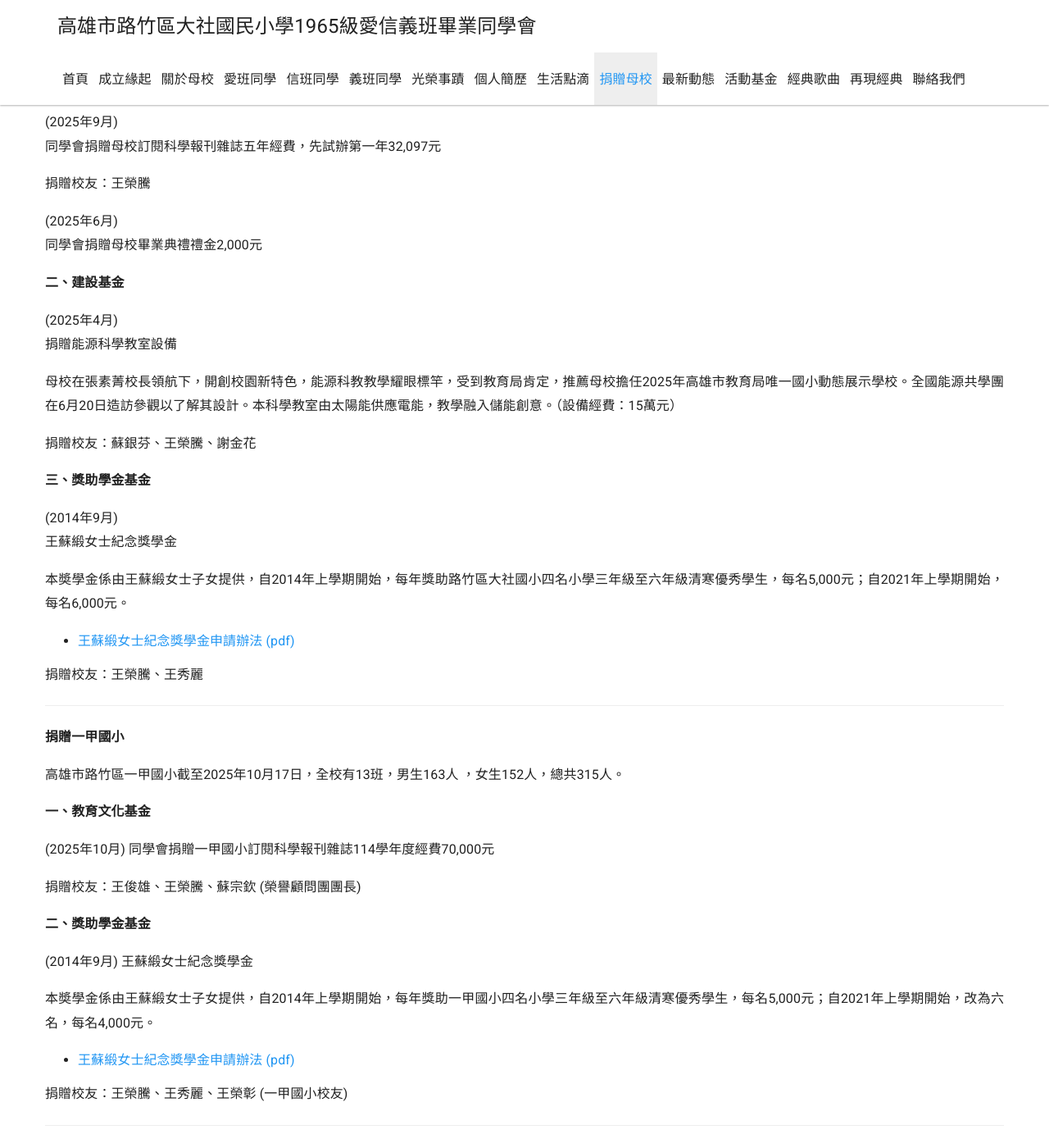
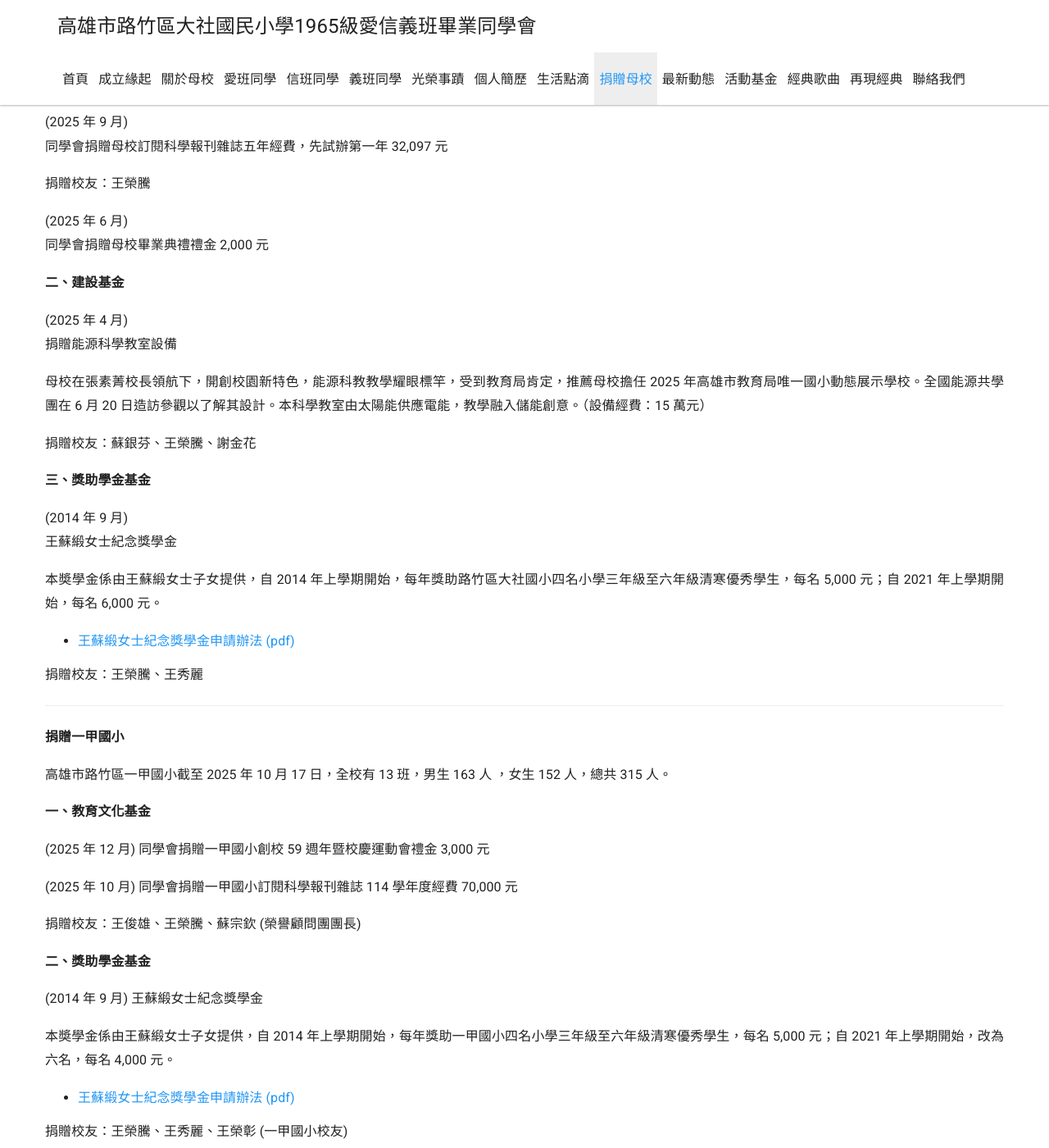
Before and after one commit to dashe1965/dashe1965.github.io, a Jekyll site: the page built from _docs/donate/donate.md, in a window 1280 px wide and 1400 px high, scrolled down 786 px. Shown: the whole window at 82% size. Built offline with Jekyll 4.4.1, drawn with Linux system fonts in a browser that asks for light colours; nearby versions of some CDN libraries; some of the changed text lies outside the part shown.

Commit message:
minor text update

```diff
--- a/_docs/donate/donate.md
+++ b/_docs/donate/donate.md
@@ -4,50 +4,48 @@ permalink: /donate/
 sectionid: donate
 ---
 
-路竹區大社國小成立於1900年，近年來受到少子化嚴重衝擊，至今全校不到兩百位國小學生。學校企盼資源整合，吸引新生入學。
+路竹區大社國小成立於 1900 年，近年來受到少子化嚴重衝擊，至今全校不到兩百位國小學生。學校企盼資源整合，吸引新生入學。
 
 - [路竹區大社國小捐款表單 (pdf)](/files/路竹區大社國小捐款表單.pdf)
 
 **一、教育文化基金**
 
-(2025年11月)<br />
-同學會祝賀母校創校125週年，捐贈教育文化基金10萬元
+(2025 年 11 月)<br />
+同學會祝賀母校創校 125 週年，捐贈教育文化基金 10 萬元
 
 捐贈校友：王榮騰、王秀麗
 
-(2025年11月)<br />
-同學會捐贈母校創校125週年暨校慶運動會禮金9,000元
+(2025 年 11 月)<br />
+同學會捐贈母校創校 125 週年暨校慶運動會禮金 9,000 元
 
-(2025年11月)<br />
-同學會捐贈母校學弟學妹151個書包及15件校服經費共86,000元
+(2025 年 11 月)<br />
+同學會捐贈母校學弟學妹 151 個書包及 15 件校服經費共 86,000 元
 
 捐贈校友：王榮騰、王猷裁、王俊雄、蘇銀芬、謝金花、謝明裕、楊春龍、王叁成、王月華、林秀碧、王金菊、王榮三、王秀麗、王雪
 
-(2025年9月)<br />
-同學會捐贈母校訂閱科學報刊雜誌五年經費，先試辦第一年32,097元
+(2025 年 9 月)<br />
+同學會捐贈母校訂閱科學報刊雜誌五年經費，先試辦第一年 32,097 元
 
 捐贈校友：王榮騰
 
-(2025年6月)<br />
-同學會捐贈母校畢業典禮禮金2,000元
-
+(2025 年 6 月)<br />
+同學會捐贈母校畢業典禮禮金 2,000 元
 
 **二、建設基金**
 
-(2025年4月)<br />
+(2025 年 4 月)<br />
 捐贈能源科學教室設備
 
-母校在張素菁校長領航下，開創校園新特色，能源科教教學耀眼標竿，受到教育局肯定，推薦母校擔任2025年高雄市教育局唯一國小動態展示學校。全國能源共學團在6月20日造訪參觀以了解其設計。本科學教室由太陽能供應電能，教學融入儲能創意。（設備經費：15萬元）
+母校在張素菁校長領航下，開創校園新特色，能源科教教學耀眼標竿，受到教育局肯定，推薦母校擔任 2025 年高雄市教育局唯一國小動態展示學校。全國能源共學團在 6 月 20 日造訪參觀以了解其設計。本科學教室由太陽能供應電能，教學融入儲能創意。（設備經費：15 萬元）
 
 捐贈校友：蘇銀芬、王榮騰、謝金花
 
-
 **三、獎助學金基金**
 
-(2014年9月)<br />
+(2014 年 9 月)<br />
 王蘇緞女士紀念獎學金
 
-本奬學金係由王蘇緞女士子女提供，自2014年上學期開始，每年獎助路竹區大社國小四名小學三年級至六年級清寒優秀學生，每名5,000元；自2021年上學期開始，每名6,000元。
+本奬學金係由王蘇緞女士子女提供，自 2014 年上學期開始，每年獎助路竹區大社國小四名小學三年級至六年級清寒優秀學生，每名 5,000 元；自 2021 年上學期開始，每名 6,000 元。
 
 - [王蘇緞女士紀念獎學金申請辦法 (pdf)](/files/王蘇緞獎學金申請要點.pdf)
 
@@ -57,21 +55,24 @@ sectionid: donate
 
 **捐贈一甲國小**
 
-高雄市路竹區一甲國小截至2025年10月17日，全校有13班，男生163人 ，女生152人，總共315人。
+高雄市路竹區一甲國小截至 2025 年 10 月 17 日，全校有 13 班，男生 163 人 ，女生 152 人，總共 315 人。
 
 **一、教育文化基金**
 
-(2025年10月)
-同學會捐贈一甲國小訂閱科學報刊雜誌114學年度經費70,000元
+(2025 年 12 月)
+同學會捐贈一甲國小創校 59 週年暨校慶運動會禮金 3,000 元
+
+(2025 年 10 月)
+同學會捐贈一甲國小訂閱科學報刊雜誌 114 學年度經費 70,000 元
 
 捐贈校友：王俊雄、王榮騰、蘇宗欽 (榮譽顧問團團長)
 
 **二、獎助學金基金**
 
-(2014年9月)
+(2014 年 9 月)
 王蘇緞女士紀念獎學金
 
-本奬學金係由王蘇緞女士子女提供，自2014年上學期開始，每年獎助一甲國小四名小學三年級至六年級清寒優秀學生，每名5,000元；自2021年上學期開始，改為六名，每名4,000元。
+本奬學金係由王蘇緞女士子女提供，自 2014 年上學期開始，每年獎助一甲國小四名小學三年級至六年級清寒優秀學生，每名 5,000 元；自 2021 年上學期開始，改為六名，每名 4,000 元。
 
 - [王蘇緞女士紀念獎學金申請辦法 (pdf)](/files/114王蘇緞女士紀念獎學金申請辦法.pdf)
 
@@ -81,12 +82,12 @@ sectionid: donate
 
 **捐贈湖內國中**
 
-高雄市立湖內國中截至2025年11月30日，全校有12班，男生164人，女生154人，總共318人。
+高雄市立湖內國中截至 2025 年 11 月 30 日，全校有 12 班，男生 164 人，女生 154 人，總共 318 人。
 
 **教育文化基金**
 
-(2025年11月)
-同學會捐贈湖內國中創校65週年暨校慶運動會禮金13,000元
+(2025 年 11 月)
+同學會捐贈湖內國中創校 65 週年暨校慶運動會禮金 13,000 元
 
 捐贈校友：蘇宗欽、陳倖儀
 
@@ -94,14 +95,14 @@ sectionid: donate
 
 **捐贈路竹高中(國中部)**
 
-高雄市立路竹高中(國中部)截至2022年底，全校有33班，男生481人，女生440人，總共921人。
+高雄市立路竹高中(國中部)截至 2022 年底，全校有 33 班，男生 481 人，女生 440 人，總共 921 人。
 
 **獎助學金基金**
 
-(2025年9月)
+(2025 年 9 月)
 王蘇緞女士紀念獎學金
 
-本奬學金係由王蘇緞女士兒子王榮騰提供，自2025年上學期開始，每年獎助路竹高中(國中部)四名清寒優秀學生，每名10,000元。
+本奬學金係由王蘇緞女士兒子王榮騰提供，自 2025 年上學期開始，每年獎助路竹高中(國中部)四名清寒優秀學生，每名 10,000 元。
 
 捐贈校友：王榮騰
 
@@ -109,13 +110,13 @@ sectionid: donate
 
 **捐贈臺南一中**
 
-國立臺南一中截至2022年底，全校有57班，男生1,989人，女生39人，總共2,028人。
+國立臺南一中截至 2022 年底，全校有 57 班，男生 1,989 人，女生 39 人，總共 2,028 人。
 
 **獎助學金基金**
 
-(2024年2月)
+(2024 年 2 月)
 王蘇緞女士紀念獎學金
 
-本奬學金係由王蘇緞女士兒子王榮騰提供，自2024年下學期開始，每年獎助臺南一中四名清寒優秀學生，每名15,000元。
+本奬學金係由王蘇緞女士兒子王榮騰提供，自 2024 年下學期開始，每年獎助臺南一中四名清寒優秀學生，每名 15,000 元。
 
 捐贈校友：王榮騰
```
Also changed, not shown: _docs/activity/activity.md (+31 -31 lines), _docs/honors/honors.md (+6 -1 lines).
